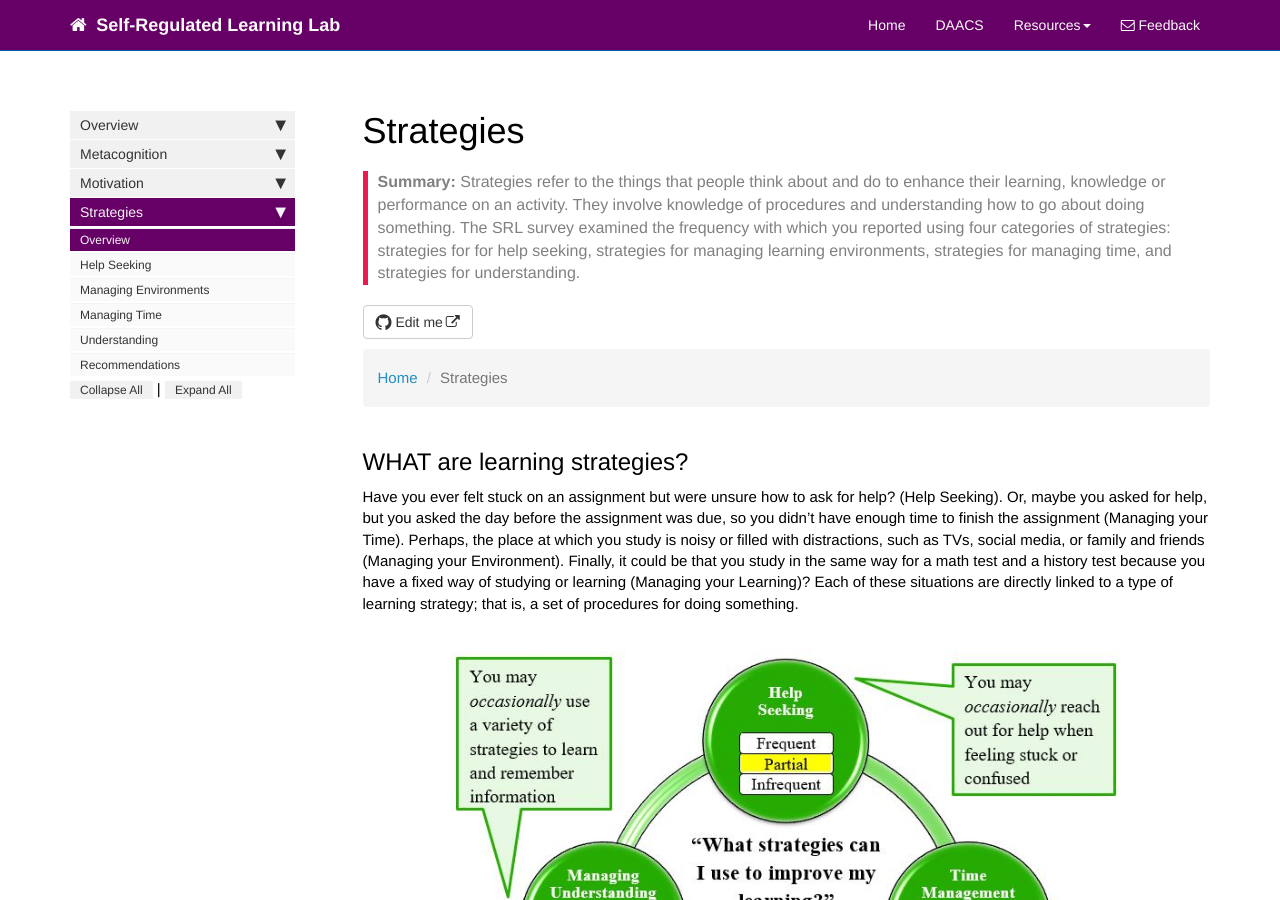
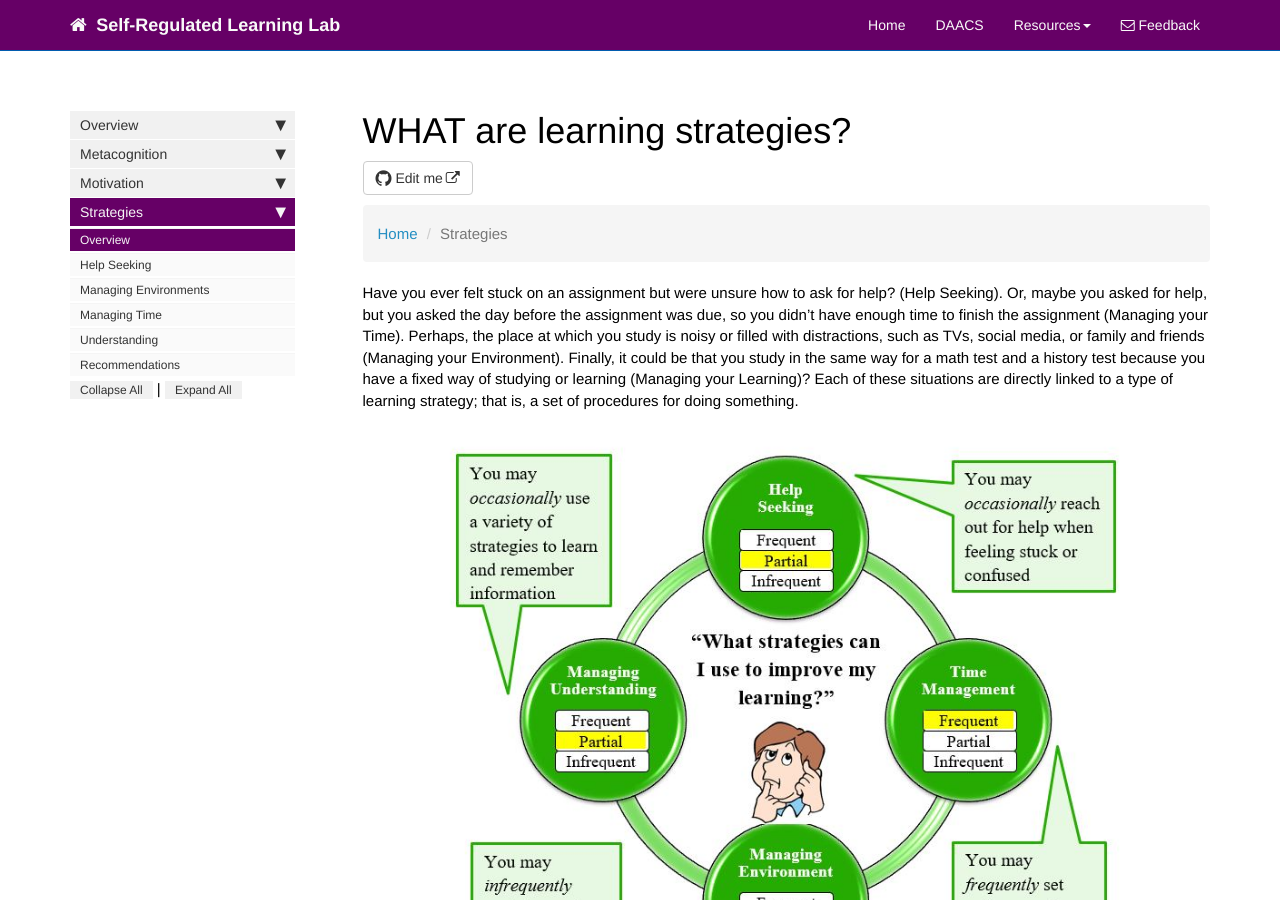
Before and after one commit to dfranklin02/SRL, a Jekyll site: the page built from docs/pages/strategies/strategies.md, in a window 1280 px wide and 900 px high. Built offline with Jekyll 4.4.1, drawn with Linux system fonts in a browser that asks for light colours; nearby versions of some CDN libraries; comment, search, counter and statistics services are not loaded.

Commit message:
Update strategies.md

```diff
--- a/docs/pages/strategies/strategies.md
+++ b/docs/pages/strategies/strategies.md
@@ -1,8 +1,7 @@
 ---
-title: Strategies
+title: WHAT are learning strategies?
 tags:
 keywords:
-summary: "Strategies refer to the things that people think about and do to enhance their learning, knowledge or performance on an activity. They involve knowledge of procedures and understanding how to go about doing something. The SRL survey examined the frequency with which you reported using four categories of strategies: strategies for for help seeking, strategies for managing learning environments, strategies for managing time, and strategies for understanding."
 sidebar: mydoc_sidebar
 permalink: strategies.html
 folder: strategies
@@ -13,8 +12,6 @@ toc: false
     <li><a href="index.html">Home</a></li>
     <li class="active">Strategies</li>
 </ul>
-
-## WHAT are learning strategies?
 
 Have you ever felt stuck on an assignment but were unsure how to ask for help? (Help Seeking). Or, maybe you asked for help, but you asked the day before the assignment was due, so you didn’t have enough time to finish the assignment (Managing your Time). Perhaps, the place at which you study is noisy or filled with distractions, such as TVs, social media, or family and friends (Managing your Environment). Finally, it could be that you study in the same way for a math test and a history test because you have a fixed way of studying or learning (Managing your Learning)? Each of these situations are directly linked to a type of learning strategy; that is, a set of procedures for doing something.
 
```
